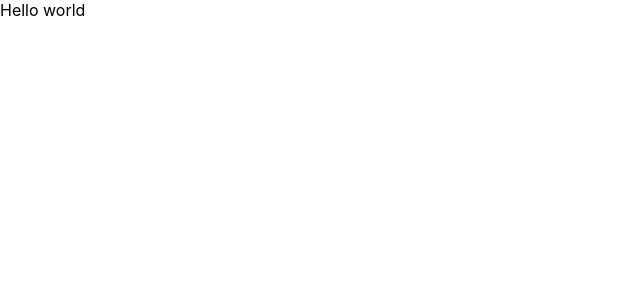
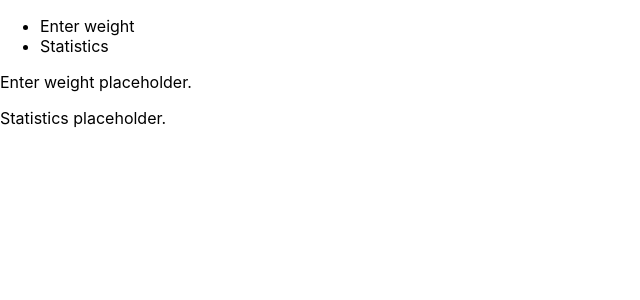
Before and after one commit to werdrew/weight-a-minute, a React (Create React App) app in the folder frontend/: page / in a window 1280 px wide. Shown: the top 300 px of the page, without its empty margins (0-640 px from the left). Built offline with nearby package versions, Linux system fonts and the light colour scheme.

Commit message:
Add placeholder card with tabs

```diff
--- a/frontend/src/components/Main.js
+++ b/frontend/src/components/Main.js
@@ -1,8 +1,26 @@
 import React from 'react';
+import CardWithTabs from './CardWithTabs/CardWithTabs';
 
-const Main = (props) =>
-  <div>
-    Hello world
-  </div>
+const tabs = [
+  {
+    title: 'Enter weight',
+    body: <React.Fragment>
+      Enter weight placeholder.
+    </React.Fragment>
+  },
+  {
+    title: 'Statistics',
+    body: <React.Fragment>
+      Statistics placeholder.
+    </React.Fragment>
+  }
+]
+
+const Main = (props) => {
+  return (
+    <CardWithTabs
+      tabs={tabs}/>
+  );
+};
 
 export default Main;
```
